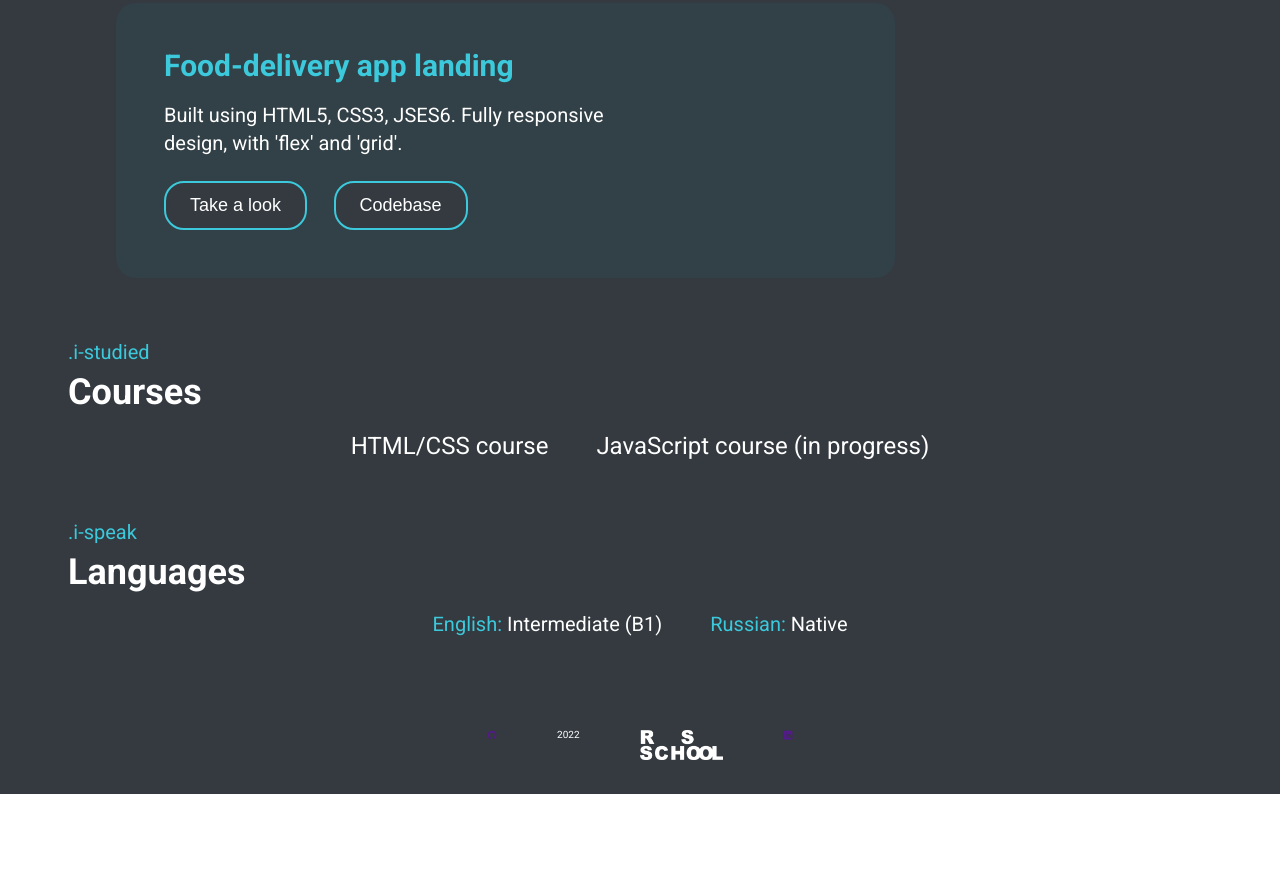
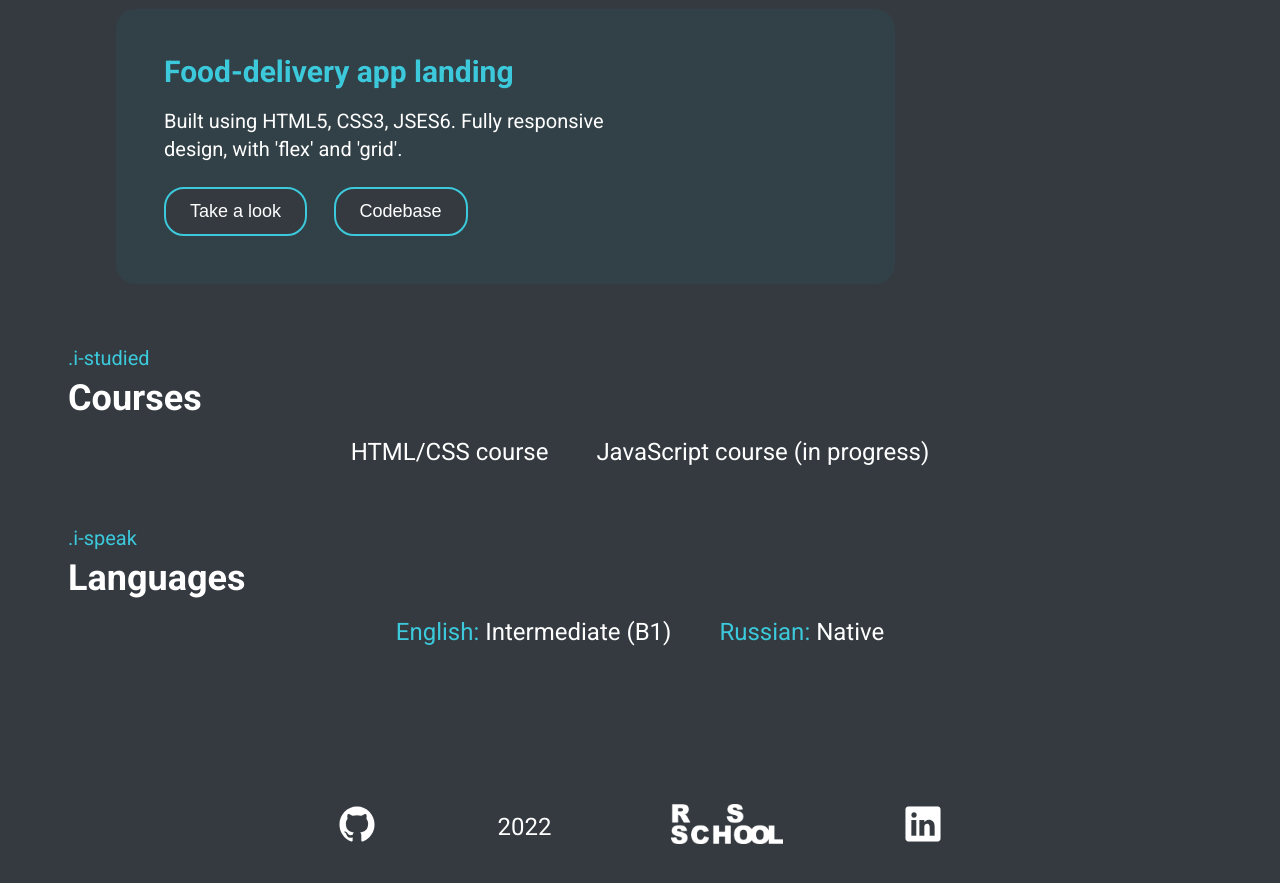
Before and after one commit to tuvir/rsschool-cv, a plain HTML site: page index.html in a window 1280 px wide. Shown: the part 1485-2368 px from the top of the page. Before the commit the page ends 2279 px from the top, so only its background shows below. Drawn offline with nearby package versions, Linux system fonts and the light colour scheme.

Commit message:
feat: style footer links, elements and layout

```diff
--- a/index.html
+++ b/index.html
@@ -79,7 +79,7 @@
             </div>
           </section>
           <section id="skills" class="section-skills">
-            <p class="subheading">.i-use</p>
+            <p class="subheading">.i-know</p>
             <h2 class="section-heading">Skills</h2>
             <div class="skills-list-container">
               <ul class="flex-list skills-list">
@@ -167,21 +167,23 @@ function hasChar(word, letter) {
         <footer class="page-footer">
           <ul class="flex-list footer-list">
             <li class="footer-item">
-              <a class="footer-link" href="">
+              <a class="link-basic footer-link" href="https://github.com/tuvir">
                 <ion-icon class="footer-icon" name="logo-github"></ion-icon>
               </a>
             </li>
-            <li class="footer-item">2022</li>
+            <li class="footer-item footer-year">2022</li>
             <li class="footer-item">
-              <a class="footer-link" href=""
+              <a
+                class="link-basic footer-link"
+                href="https://rs.school/js-stage0/"
                 ><img
                   src="images/output-onlinepngtools.webp"
                   alt="RS School logo"
-                  height="30"
+                  height="40"
               /></a>
             </li>
             <li class="footer-item">
-              <a class="footer-link" href="">
+              <a class="link-basic footer-link" href="">
                 <ion-icon class="footer-icon" name="logo-linkedin"></ion-icon>
               </a>
             </li>
--- a/style.css
+++ b/style.css
@@ -120,7 +120,7 @@ html {
 }
 
 .my-name {
-  font-size: 2.4rem;
+  font-size: 3rem;
   margin-bottom: 3rem;
   font-weight: 500;
 }
@@ -268,20 +268,29 @@ html {
 }
 
 .languages-item {
-  font-size: 2rem;
+  font-size: 2.4rem;
 }
 
 /* FOOTER */
 
 .page-footer {
+  margin-top: 6.4rem;
   padding: 3.2rem 0;
 }
 
 .footer-list {
-  gap: 6rem;
+  gap: 12rem;
   justify-content: center;
+  align-items: center;
 }
 
+.footer-item {
+  font-size: 4rem;
+}
+
+.footer-year {
+  font-size: 2.4rem;
+}
 /*
 FONT SIZE SYSTEM (px)
 10 / 12 / 14 / 16 / 18 / 20 / 24 / 30 / 36 / 44 / 52 / 62 / 74 / 86 / 98
```
